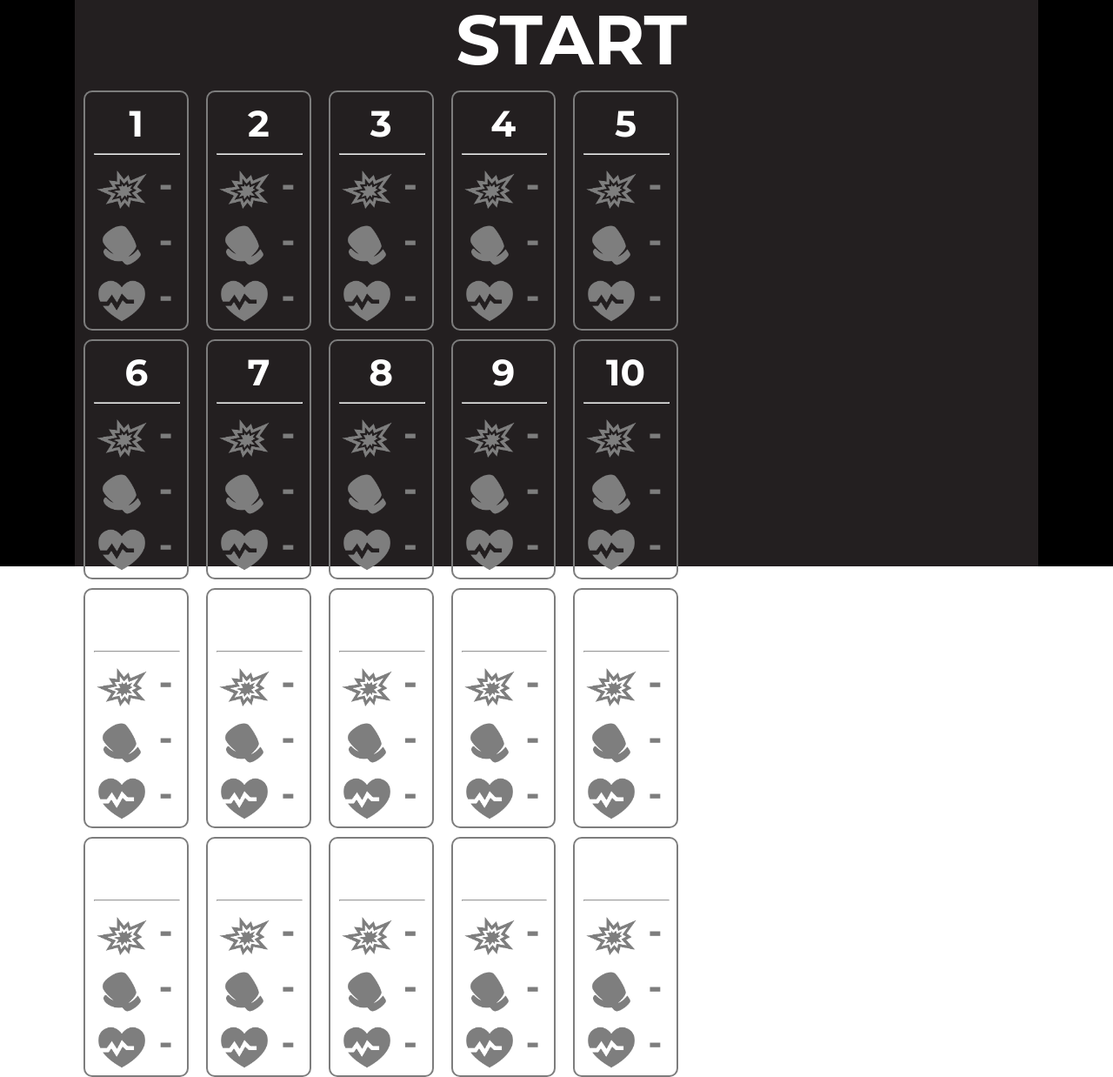
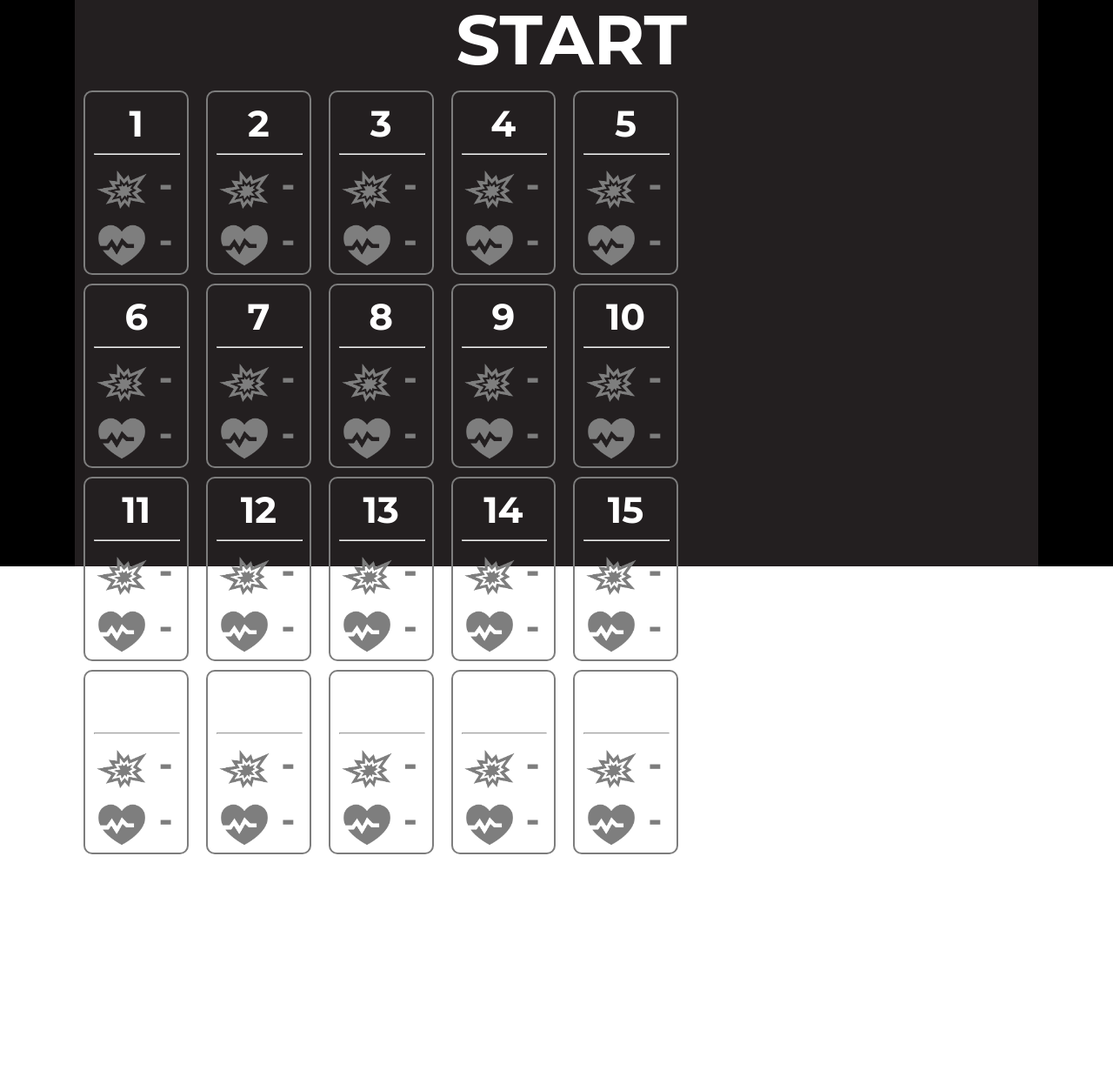
Before and after one commit to andreiburuntia/legend-on-premise, a website: page projector/proiector.html in a window 1280 px wide. Shown: the part 149-1387 px from the top of the page at 87% size. After the commit the page ends 1131 px from the top, so only its background shows below. Drawn offline with Linux system fonts and the light colour scheme; no server answers.

Commit message:
- removed punch count due to faulty

```diff
--- a/projector/proiector.css
+++ b/projector/proiector.css
@@ -136,6 +136,7 @@ body {
 }
 
 .count-container {
+    visibility: hidden;
     font-family: "Montserrat", sans-serif;
     font-weight: bold;
     color:white;
--- a/projector/proiector.html
+++ b/projector/proiector.html
@@ -30,9 +30,9 @@
                         <div class="score-container">
                             <img src="images/explode.png" width="64"> <div class="score">-</div> <!-- SCORE -->
                         </div>
-                        <div class="count-container">
-                            <img src="images/punch.png" width="64"> <div class="count">-</div> <!-- HITS -->
-                        </div>
+<!--                    <div class="count-container">
+                            <img src="images/punch.png" width="64"> <div class="count">-</div>
+                        </div>-->
                         <div class="hr-container">
                             <img src="images/heart.png" width="64"> <div class="hr">-</div>  <!-- HEART -->
                         </div>
@@ -46,9 +46,9 @@
                         <div class="score-container">
                             <img src="images/explode.png" width="64"> <div class="score">-</div> <!-- SCORE -->
                         </div>
-                        <div class="count-container">
-                            <img src="images/punch.png" width="64"> <div class="count">-</div> <!-- HITS -->
-                        </div>
+<!--                    <div class="count-container">
+                            <img src="images/punch.png" width="64"> <div class="count">-</div>
+                        </div>-->
                         <div class="hr-container">
                             <img src="images/heart.png" width="64"> <div class="hr">-</div>  <!-- HEART -->
                         </div>
@@ -62,9 +62,9 @@
                         <div class="score-container">
                             <img src="images/explode.png" width="64"> <div class="score">-</div> <!-- SCORE -->
                         </div>
-                        <div class="count-container">
-                            <img src="images/punch.png" width="64"> <div class="count">-</div> <!-- HITS -->
-                        </div>
+<!--                    <div class="count-container">
+                            <img src="images/punch.png" width="64"> <div class="count">-</div>
+                        </div>-->
                         <div class="hr-container">
                             <img src="images/heart.png" width="64"> <div class="hr">-</div>  <!-- HEART -->
                         </div>
@@ -78,9 +78,9 @@
                         <div class="score-container">
                             <img src="images/explode.png" width="64"> <div class="score">-</div> <!-- SCORE -->
                         </div>
-                        <div class="count-container">
-                            <img src="images/punch.png" width="64"> <div class="count">-</div> <!-- HITS -->
-                        </div>
+<!--                    <div class="count-container">
+                            <img src="images/punch.png" width="64"> <div class="count">-</div>
+                        </div>-->
                         <div class="hr-container">
                             <img src="images/heart.png" width="64"> <div class="hr">-</div>  <!-- HEART -->
                         </div>
@@ -94,9 +94,9 @@
                         <div class="score-container">
                             <img src="images/explode.png" width="64"> <div class="score">-</div> <!-- SCORE -->
                         </div>
-                        <div class="count-container">
-                            <img src="images/punch.png" width="64"> <div class="count">-</div> <!-- HITS -->
-                        </div>
+<!--                    <div class="count-container">
+                            <img src="images/punch.png" width="64"> <div class="count">-</div>
+                        </div>-->
                         <div class="hr-container">
                             <img src="images/heart.png" width="64"> <div class="hr">-</div>  <!-- HEART -->
                         </div>
@@ -110,9 +110,9 @@
                         <div class="score-container">
                             <img src="images/explode.png" width="64"> <div class="score">-</div> <!-- SCORE -->
                         </div>
-                        <div class="count-container">
-                            <img src="images/punch.png" width="64"> <div class="count">-</div> <!-- HITS -->
-                        </div>
+<!--                    <div class="count-container">
+                            <img src="images/punch.png" width="64"> <div class="count">-</div>
+                        </div>-->
                         <div class="hr-container">
                             <img src="images/heart.png" width="64"> <div class="hr">-</div>  <!-- HEART -->
                         </div>
@@ -126,9 +126,9 @@
                         <div class="score-container">
                             <img src="images/explode.png" width="64"> <div class="score">-</div> <!-- SCORE -->
                         </div>
-                        <div class="count-container">
-                            <img src="images/punch.png" width="64"> <div class="count">-</div> <!-- HITS -->
-                        </div>
+<!--                    <div class="count-container">
+                            <img src="images/punch.png" width="64"> <div class="count">-</div>
+                        </div>-->
                         <div class="hr-container">
                             <img src="images/heart.png" width="64"> <div class="hr">-</div>  <!-- HEART -->
                         </div>
@@ -142,9 +142,9 @@
                         <div class="score-container">
                             <img src="images/explode.png" width="64"> <div class="score">-</div> <!-- SCORE -->
                         </div>
-                        <div class="count-container">
-                            <img src="images/punch.png" width="64"> <div class="count">-</div> <!-- HITS -->
-                        </div>
+<!--                    <div class="count-container">
+                            <img src="images/punch.png" width="64"> <div class="count">-</div>
+                        </div>-->
                         <div class="hr-container">
                             <img src="images/heart.png" width="64"> <div class="hr">-</div>  <!-- HEART -->
                         </div>
@@ -158,9 +158,9 @@
                         <div class="score-container">
                             <img src="images/explode.png" width="64"> <div class="score">-</div> <!-- SCORE -->
                         </div>
-                        <div class="count-container">
-                            <img src="images/punch.png" width="64"> <div class="count">-</div> <!-- HITS -->
-                        </div>
+<!--                    <div class="count-container">
+                            <img src="images/punch.png" width="64"> <div class="count">-</div>
+                        </div>-->
                         <div class="hr-container">
                             <img src="images/heart.png" width="64"> <div class="hr">-</div>  <!-- HEART -->
                         </div>
@@ -174,9 +174,9 @@
                         <div class="score-container">
                             <img src="images/explode.png" width="64"> <div class="score">-</div> <!-- SCORE -->
                         </div>
-                        <div class="count-container">
-                            <img src="images/punch.png" width="64"> <div class="count">-</div> <!-- HITS -->
-                        </div>
+<!--                    <div class="count-container">
+                            <img src="images/punch.png" width="64"> <div class="count">-</div>
+                        </div>-->
                         <div class="hr-container">
                             <img src="images/heart.png" width="64"> <div class="hr">-</div>  <!-- HEART -->
                         </div>
@@ -192,9 +192,9 @@
                         <div class="score-container">
                             <img src="images/explode.png" width="64"> <div class="score">-</div> <!-- SCORE -->
                         </div>
-                        <div class="count-container">
-                            <img src="images/punch.png" width="64"> <div class="count">-</div> <!-- HITS -->
-                        </div>
+<!--                    <div class="count-container">
+                            <img src="images/punch.png" width="64"> <div class="count">-</div>
+                        </div>-->
                         <div class="hr-container">
                             <img src="images/heart.png" width="64"> <div class="hr">-</div>  <!-- HEART -->
                         </div>
@@ -208,9 +208,9 @@
                         <div class="score-container">
                             <img src="images/explode.png" width="64"> <div class="score">-</div> <!-- SCORE -->
                         </div>
-                        <div class="count-container">
-                            <img src="images/punch.png" width="64"> <div class="count">-</div> <!-- HITS -->
-                        </div>
+<!--                    <div class="count-container">
+                            <img src="images/punch.png" width="64"> <div class="count">-</div>
+                        </div>-->
                         <div class="hr-container">
                             <img src="images/heart.png" width="64"> <div class="hr">-</div>  <!-- HEART -->
                         </div>
@@ -224,9 +224,9 @@
                         <div class="score-container">
                             <img src="images/explode.png" width="64"> <div class="score">-</div> <!-- SCORE -->
                         </div>
-                        <div class="count-container">
-                            <img src="images/punch.png" width="64"> <div class="count">-</div> <!-- HITS -->
-                        </div>
+<!--                    <div class="count-container">
+                            <img src="images/punch.png" width="64"> <div class="count">-</div>
+                        </div>-->
                         <div class="hr-container">
                             <img src="images/heart.png" width="64"> <div class="hr">-</div>  <!-- HEART -->
                         </div>
@@ -240,9 +240,9 @@
                         <div class="score-container">
                             <img src="images/explode.png" width="64"> <div class="score">-</div> <!-- SCORE -->
                         </div>
-                        <div class="count-container">
-                            <img src="images/punch.png" width="64"> <div class="count">-</div> <!-- HITS -->
-                        </div>
+<!--                    <div class="count-container">
+                            <img src="images/punch.png" width="64"> <div class="count">-</div>
+                        </div>-->
                         <div class="hr-container">
                             <img src="images/heart.png" width="64"> <div class="hr">-</div>  <!-- HEART -->
                         </div>
@@ -256,9 +256,9 @@
                         <div class="score-container">
                             <img src="images/explode.png" width="64"> <div class="score">-</div> <!-- SCORE -->
                         </div>
-                        <div class="count-container">
-                            <img src="images/punch.png" width="64"> <div class="count">-</div> <!-- HITS -->
-                        </div>
+<!--                    <div class="count-container">
+                            <img src="images/punch.png" width="64"> <div class="count">-</div>
+                        </div>-->
                         <div class="hr-container">
                             <img src="images/heart.png" width="64"> <div class="hr">-</div>  <!-- HEART -->
                         </div>
@@ -272,9 +272,9 @@
                         <div class="score-container">
                             <img src="images/explode.png" width="64"> <div class="score">-</div> <!-- SCORE -->
                         </div>
-                        <div class="count-container">
-                            <img src="images/punch.png" width="64"> <div class="count">-</div> <!-- HITS -->
-                        </div>
+<!--                    <div class="count-container">
+                            <img src="images/punch.png" width="64"> <div class="count">-</div>
+                        </div>-->
                         <div class="hr-container">
                             <img src="images/heart.png" width="64"> <div class="hr">-</div>  <!-- HEART -->
                         </div>
@@ -288,9 +288,9 @@
                         <div class="score-container">
                             <img src="images/explode.png" width="64"> <div class="score">-</div> <!-- SCORE -->
                         </div>
-                        <div class="count-container">
-                            <img src="images/punch.png" width="64"> <div class="count">-</div> <!-- HITS -->
-                        </div>
+<!--                    <div class="count-container">
+                            <img src="images/punch.png" width="64"> <div class="count">-</div>
+                        </div>-->
                         <div class="hr-container">
                             <img src="images/heart.png" width="64"> <div class="hr">-</div>  <!-- HEART -->
                         </div>
@@ -304,9 +304,9 @@
                         <div class="score-container">
                             <img src="images/explode.png" width="64"> <div class="score">-</div> <!-- SCORE -->
                         </div>
-                        <div class="count-container">
-                            <img src="images/punch.png" width="64"> <div class="count">-</div> <!-- HITS -->
-                        </div>
+<!--                    <div class="count-container">
+                            <img src="images/punch.png" width="64"> <div class="count">-</div>
+                        </div>-->
                         <div class="hr-container">
                             <img src="images/heart.png" width="64"> <div class="hr">-</div>  <!-- HEART -->
                         </div>
@@ -320,9 +320,9 @@
                         <div class="score-container">
                             <img src="images/explode.png" width="64"> <div class="score">-</div> <!-- SCORE -->
                         </div>
-                        <div class="count-container">
-                            <img src="images/punch.png" width="64"> <div class="count">-</div> <!-- HITS -->
-                        </div>
+<!--                    <div class="count-container">
+                            <img src="images/punch.png" width="64"> <div class="count">-</div>
+                        </div>-->
                         <div class="hr-container">
                             <img src="images/heart.png" width="64"> <div class="hr">-</div>  <!-- HEART -->
                         </div>
@@ -336,9 +336,9 @@
                         <div class="score-container">
                             <img src="images/explode.png" width="64"> <div class="score">-</div> <!-- SCORE -->
                         </div>
-                        <div class="count-container">
-                            <img src="images/punch.png" width="64"> <div class="count">-</div> <!-- HITS -->
-                        </div>
+<!--                    <div class="count-container">
+                            <img src="images/punch.png" width="64"> <div class="count">-</div>
+                        </div>-->
                         <div class="hr-container">
                             <img src="images/heart.png" width="64"> <div class="hr">-</div>  <!-- HEART -->
                         </div>
```
Also changed, not shown: projector/proiector.js (+13 -2 lines).
